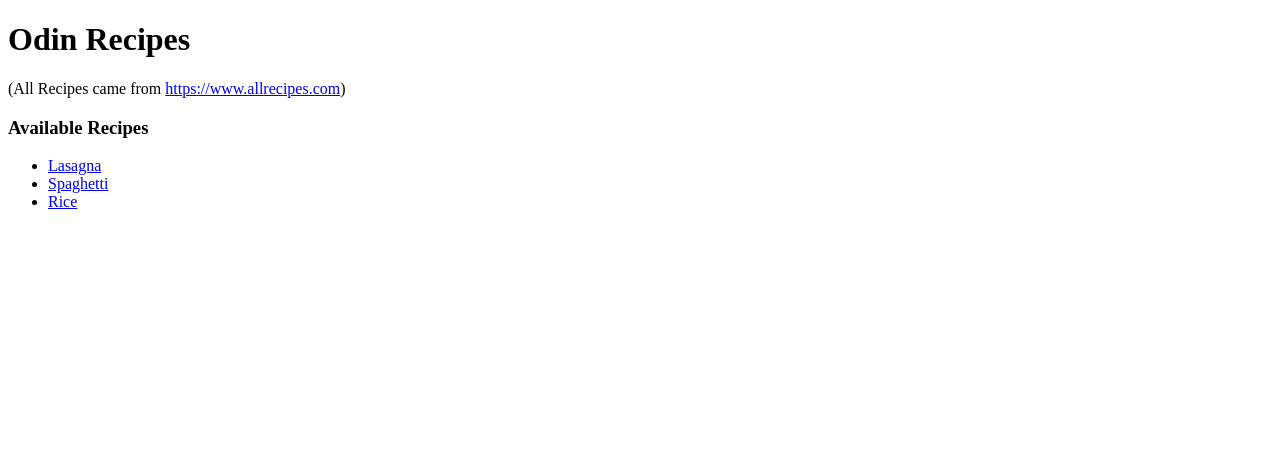
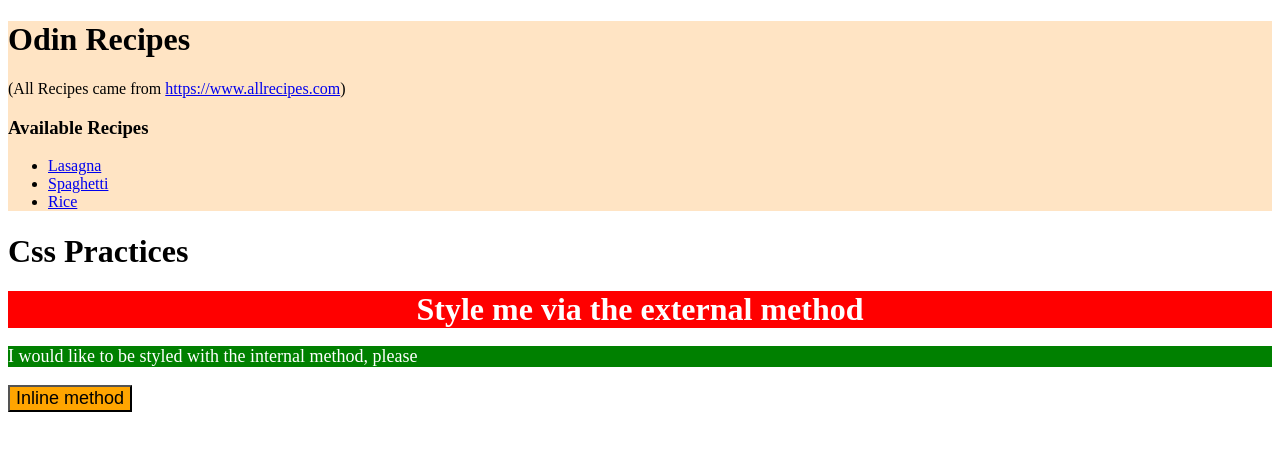
Before and after one commit to TowKenn/OdinRecipe, a plain HTML site: page index.html in a window 1280 px wide. Drawn offline with Linux system fonts and the light colour scheme.

Commit message:
css methods (01)  practice finished

```diff
--- a/index.html
+++ b/index.html
@@ -5,8 +5,17 @@
         <title>Recipe Website</title>
         <meta charset="UTF-8">
         <link rel="stylesheet" href="styles.css">
+
+        <style>
+            #internalCss {
+                background-color: green;
+                color: white;
+                font-size: 18px;
+            }
+        </style>
     </head>
     <body>
+        <div class="bg">
             <h1>Odin Recipes</h1>
             <p>(All Recipes came from <a href="https://www.allrecipes.com">https://www.allrecipes.com</a>)</p>
 
@@ -16,6 +25,18 @@
                 <li><a href="recipes/spaghetti.html">Spaghetti</a></li>
                 <li><a href="recipes/rice.html">Rice</a></li>
             </ul>
+        </div>
 
+        <h1>Css Practices</h1>
+
+        <div>
+            <div id="externalCss">
+                Style me via the external method
+            </div>
+
+            <p id="internalCss">I would like to be styled with the internal method, please</p>
+
+            <button style="background-color: orange; font-size: 18px;">Inline method</button>
+        </div>
     </body>
 </html>
--- a/styles.css
+++ b/styles.css
@@ -0,0 +1,12 @@
+.bg {
+    color: black;
+    background-color: bisque;
+}
+
+#externalCss {
+    background-color:  red;
+    color: white;
+    font-size: 32px;
+    text-align: center;
+    font-weight: bold;
+}
```
